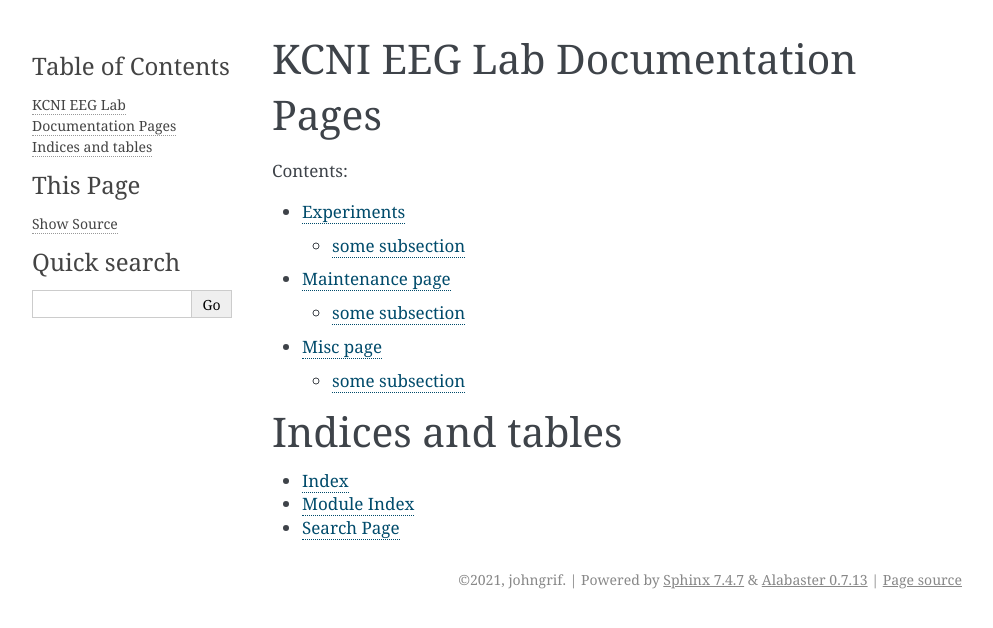
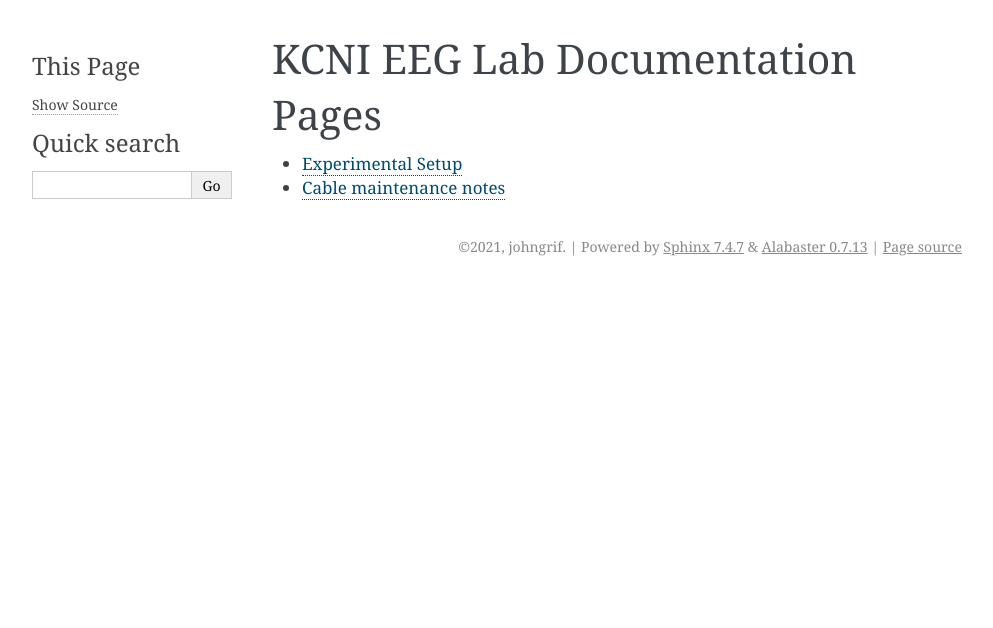
Before and after one commit to tmorshed/kcni-eeg-lab, a Sphinx documentation site: the page built from doc/index.rst, in a window 1280 px wide. Shown: the top 628 px of the page, without its empty margins (148-1141 px from the left). Built offline with Sphinx 7.4.7, drawn with Linux system fonts in a browser that asks for light colours.

Commit message:
Update index.rst

```diff
--- a/doc/index.rst
+++ b/doc/index.rst
@@ -4,18 +4,7 @@ KCNI EEG Lab Documentation Pages
 
 
 .. toctree::
-   :maxdepth: 2
-   :caption: Contents:
+   :maxdepth: 1
 
-   experiments/e_page.md
-   maintenance/m_page.md
-   misc/m_page.md
-
-
-
-Indices and tables
-==================
-
-* :ref:`genindex`
-* :ref:`modindex`
-* :ref:`search`
+   experiment_setup.md
+   cable-maintenance.md
```
